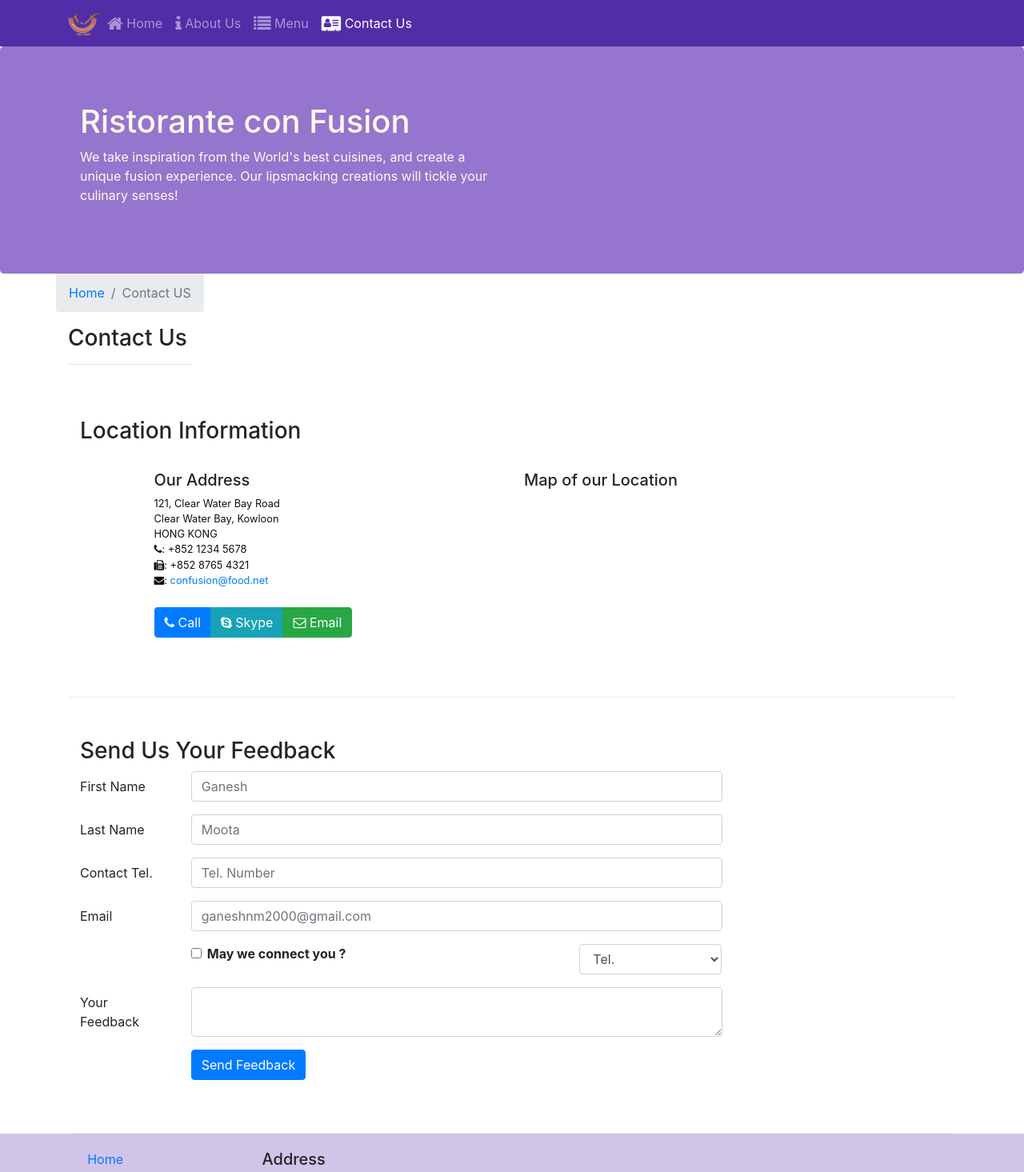
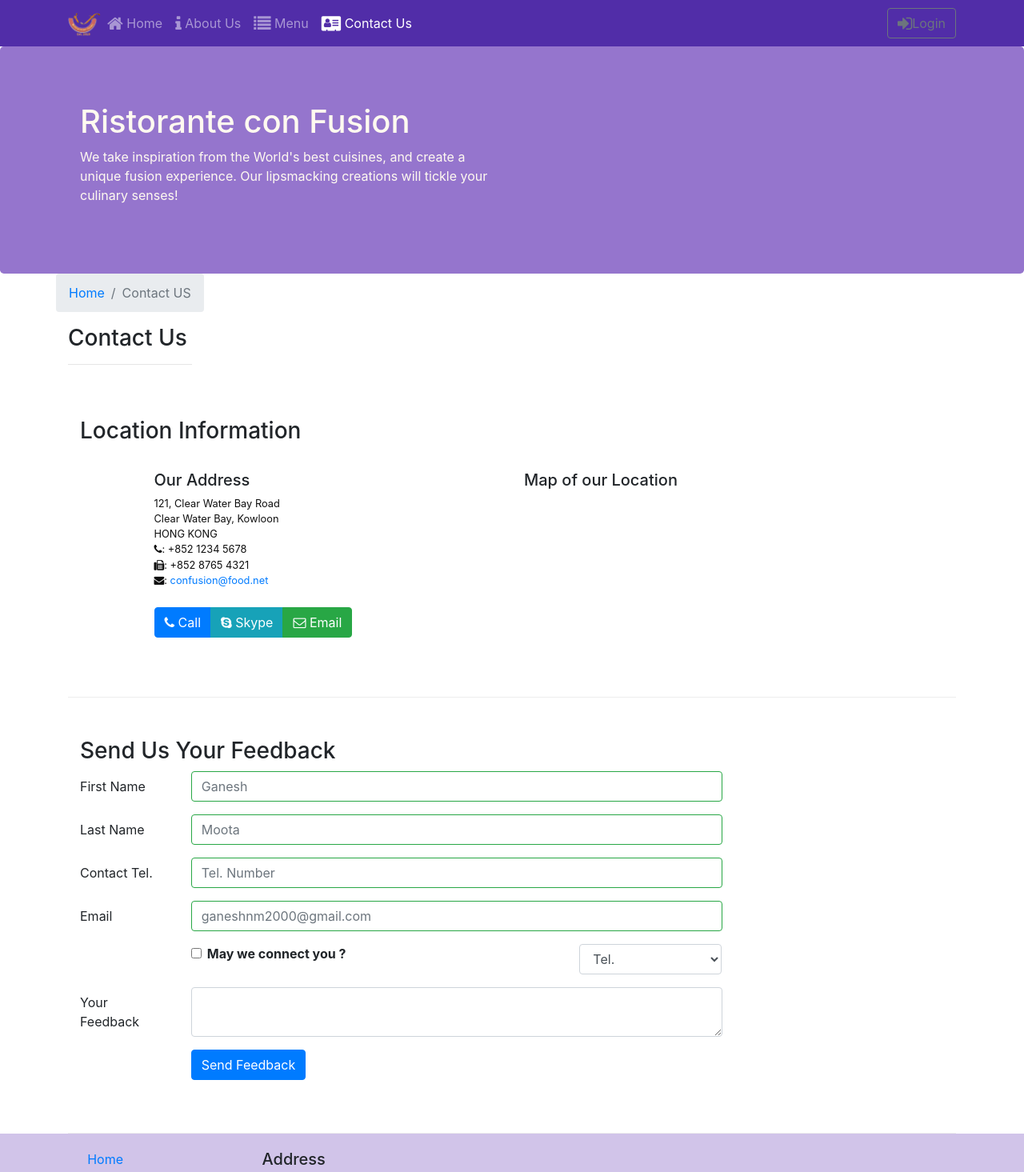
Before and after one commit to ganesh-moota/Restaurant_website_using_ReactJs, a React (Create React App) app: page /contactus in a window 1280 px wide. Shown: the top 1465 px of the page at 80% size. Built offline with nearby package versions, Linux system fonts and the light colour scheme.

Commit message:
Uncontrolled Forms

```diff
--- a/src/components/contactComponent.js
+++ b/src/components/contactComponent.js
@@ -1,42 +1,86 @@
 import React, { Component } from 'react';
-import { Breadcrumb, BreadcrumbItem,Form, FormGroup, Label, Col, Input ,Button} from 'reactstrap';
+import { Breadcrumb, BreadcrumbItem, Form, FormGroup, Label, Col, Input, Button, FormFeedback } from 'reactstrap';
 import { Link } from 'react-router-dom';
 
 class Contact extends Component {
 
-    constructor(props){
+    constructor(props) {
         super(props);
 
         this.state = {
-            firstname:"",
-            lastname:"",
-            telnum:"",
-            email:"",
-            agree:false,
-            contactType:"Tel.",
-            message:""
+            firstname: "",
+            lastname: "",
+            telnum: "",
+            email: "",
+            agree: false,
+            contactType: "Tel.",
+            message: "",
+
+            touched: {
+                firstname: false,
+                lastname: false,
+                telnum: false,
+                email: false,
+            }
         }
+
+        this.handleBlur = this.handleBlur.bind(this);
     }
 
     handleInputChange = (event) => {
         const target = event.target;
-        const value = target.type === "checkbox"? target.checked : target.value;
+        const value = target.type === "checkbox" ? target.checked : target.value;
         const name = target.name;
 
         this.setState({
-            [name]:value,
+            [name]: value,
         });
-
     }
 
     handleSubmit = (event) => {
-        console.log("Current state is : "+JSON.stringify(this.state));
-        alert("Current state is : "+JSON.stringify(this.state));
+        console.log("Current state is : " + JSON.stringify(this.state));
+        alert("Current state is : " + JSON.stringify(this.state));
         event.preventDefault();
     }
 
-    render(){
-        return(
+    handleBlur = (field) => (evt) => {
+        this.setState({
+            touched: { ...this.state.touched, [field]: true }
+        });
+    }
+
+    validate(firstname, lastname, telnum, email) {
+        const errors = {
+            firstname: "",
+            lastname: "",
+            telnum: "",
+            email: "",
+        }
+
+        if (this.state.touched.firstname && this.state.firstname.length < 3)
+            errors.firstname = "First name should have >= 3 characters";
+        else if (this.state.touched.firstname && this.state.firstname.length > 10)
+            errors.firstname = "First name should have <= 10 characters";
+
+        if (this.state.touched.lastname && this.state.lastname.length < 3)
+            errors.lastname = "Last name should have >= 3 characters";
+        else if (this.state.touched.lastname && this.state.lastname.length > 10)
+            errors.lastname = "Last name should have <= 10 characters";
+
+        const reg = /^\d+$/;
+        if (this.state.touched.telnum && !reg.test(this.state.telnum))
+            errors.telnum = "Tel. Number must contain only digits."
+
+        if (this.state.touched.email && this.state.email.split('').filter(x => x === '@').length !== 1)
+            errors.email = "Email should contain a @";
+
+        return errors;
+    }
+
+    render() {
+        const errors = this.validate(this.state.firstname, this.state.lastname, this.state.telnum, this.state.email);
+
+        return (
             <div className="container">
                 <div className="row">
                     <div>
@@ -47,24 +91,24 @@
                             <BreadcrumbItem active>Contact US</BreadcrumbItem>
                         </Breadcrumb>
                         <div className="col-12">
-                            <h3>Contact Us</h3><hr/>
+                            <h3>Contact Us</h3><hr />
                         </div>
                     </div>
                 </div>
                 <div className="row row-content">
                     <div className="col-12">
-                    <h3>Location Information</h3>
+                        <h3>Location Information</h3>
                     </div>
                     <div className="col-12 col-sm-4 offset-sm-1">
-                            <h5>Our Address</h5>
-                            <address>
+                        <h5>Our Address</h5>
+                        <address>
                             121, Clear Water Bay Road<br />
                             Clear Water Bay, Kowloon<br />
                             HONG KONG<br />
                             <i className="fa fa-phone"></i>: +852 1234 5678<br />
                             <i className="fa fa-fax"></i>: +852 8765 4321<br />
                             <i className="fa fa-envelope"></i>: <a href="mailto:confusion@food.net">confusion@food.net</a>
-                            </address>
+                        </address>
                     </div>
                     <div className="col-12 col-sm-6 offset-sm-1">
                         <h5>Map of our Location</h5>
@@ -84,37 +128,41 @@
                             <FormGroup row>
                                 <Label htmlFor="firstname" md={2}>First Name</Label>
                                 <Col md={10}>
-                                    <Input type="text" id="firstname" name="firstname" placeholder="Ganesh" value={this.state.firstname} onChange={this.handleInputChange}></Input>
+                                    <Input type="text" id="firstname" name="firstname" placeholder="Ganesh" value={this.state.firstname} valid={errors.firstname===''} invalid={errors.firstname !== ''} onChange={this.handleInputChange} onBlur={this.handleBlur('firstname')}></Input>
+                                    <FormFeedback>{errors.firstname}</FormFeedback>
                                 </Col>
                             </FormGroup>
                             <FormGroup row>
                                 <Label htmlFor="lastname" md={2}>Last Name</Label>
                                 <Col md={10}>
-                                    <Input type="text" id="lastname" name="lastname" placeholder="Moota" value={this.state.lastname} onChange={this.handleInputChange}></Input>
+                                    <Input type="text" id="lastname" name="lastname" placeholder="Moota" value={this.state.lastname} valid={errors.lastname===''} invalid={errors.lastname !== ''} onChange={this.handleInputChange} onBlur={this.handleBlur('lastname')}></Input>
+                                    <FormFeedback>{errors.lastname}</FormFeedback>
                                 </Col>
                             </FormGroup>
                             <FormGroup row>
                                 <Label htmlFor="telnum" md={2}>Contact Tel.</Label>
                                 <Col md={10}>
-                                    <Input type="tel" id="telnum" name="telnum" placeholder="Tel. Number" value={this.state.telnum} onChange={this.handleInputChange}></Input>
+                                    <Input type="tel" id="telnum" name="telnum" placeholder="Tel. Number" value={this.state.telnum} valid={errors.telnum===''} invalid={errors.telnum !== ''} onChange={this.handleInputChange} onBlur={this.handleBlur('telnum')}></Input>
+                                    <FormFeedback>{errors.telnum}</FormFeedback>
                                 </Col>
                             </FormGroup>
                             <FormGroup row>
                                 <Label htmlFor="email" md={2}>Email</Label>
                                 <Col md={10}>
-                                    <Input type="email" id="email" name="email" placeholder="ganeshnm2000@gmail.com" value={this.state.email} onChange={this.handleInputChange}></Input>
+                                    <Input type="email" id="email" name="email" placeholder="ganeshnm2000@gmail.com" value={this.state.email} valid={errors.email===''} invalid={errors.email !== ''} onChange={this.handleInputChange} onBlur={this.handleBlur('emails')}></Input>
+                                    <FormFeedback>{errors.email}</FormFeedback>
                                 </Col>
                             </FormGroup>
                             <FormGroup row>
-                                <Col md={{size:6,offset:2}}>
+                                <Col md={{ size: 6, offset: 2 }}>
                                     <FormGroup check>
                                         <Label check>
-                                            <Input type="checkbox" name="agree" checked={this.state.agree} onChange={this.handleInputChange}/>
+                                            <Input type="checkbox" name="agree" checked={this.state.agree} onChange={this.handleInputChange} />
                                             <strong>May we connect you ?</strong>
                                         </Label>
                                     </FormGroup>
                                 </Col>
-                                <Col md={{size:3,offset:1}}>
+                                <Col md={{ size: 3, offset: 1 }}>
                                     <Input type="select" name="contactType" value={this.state.contactType} onChange={this.handleInputChange}>
                                         <option>Tel.</option>
                                         <option>Email</option>
@@ -128,7 +176,7 @@
                                 </Col>
                             </FormGroup>
                             <FormGroup row>
-                                <Col md={{size:10,offset:2}}>
+                                <Col md={{ size: 10, offset: 2 }}>
                                     <Button type="submit" color="primary">Send Feedback</Button>
                                 </Col>
                             </FormGroup>
--- a/src/components/headerComponent.js
+++ b/src/components/headerComponent.js
@@ -1,5 +1,5 @@
 import React,{Component} from 'react';
-import { Navbar, NavbarBrand,Nav, NavItem,Jumbotron, Collapse, NavbarToggler } from 'reactstrap';
+import { Navbar, NavbarBrand,Nav, NavItem,Jumbotron, Collapse, NavbarToggler, Modal, ModalHeader, ModalBody, Button,Form, FormGroup, Label, Input } from 'reactstrap';
 import {NavLink} from 'react-router-dom';
 
 class Header extends Component{
@@ -8,13 +8,27 @@
         super(props);
 
         this.state = {
-            isNavOpen:false
+            isNavOpen:false,
+            isModalOpen:false,
         }
+    }
+
+    handleLogin = (event) => {
+        this.toggleModal();
+
+        alert("Username : "+this.username.value+", Password : "+this.password.value+", Remember : "+this.remember.value);
+        event.preventDefault();
     }
 
     toggleNav = () => {
         this.setState({
             isNavOpen:!this.state.isNavOpen,
+        });
+    }
+
+    toggleModal = () => {
+        this.setState({
+            isModalOpen:!this.state.isModalOpen,
         });
     }
 
@@ -50,6 +64,11 @@
                                 </NavLink>
                             </NavItem>
                         </Nav>
+                        <Nav className="ml-auto" navbar>
+                            <NavItem>
+                                <Button outline onClick={this.toggleModal}><span className="fa fa-sign-in fa-lg"></span>Login</Button>
+                            </NavItem>
+                        </Nav>
                     </Collapse>
                 </div>
             </Navbar>
@@ -63,6 +82,27 @@
                     </div>
                 </div>
             </Jumbotron>
+            <Modal isOpen={this.state.isModalOpen} toggle={this.toggleModal}>
+                <ModalHeader toggle={this.toggleModal}>Login</ModalHeader>
+                <ModalBody>
+                    <Form onSubmit={this.handleLogin}>
+                        <FormGroup>
+                            <Label htmlFor="username">Username</Label>
+                            <Input type="text" id="username" name="username" innerRef={(input)=>this.username=input}></Input>
+                        </FormGroup>
+                        <FormGroup>
+                            <Label htmlFor="password">Password</Label>
+                            <Input type="password" id="password" name="password" innerRef={(input)=>this.password=input}></Input>
+                        </FormGroup>
+                        <FormGroup check>
+                            <Label check>
+                                <Input type="checkbox" name="remember" innerRef={(input)=>this.remember=input}/>Remember me
+                            </Label>
+                        </FormGroup>
+                        <Button type="submit" color="primary" value="submit" onClick={this.handleLogin}>Login</Button>
+                    </Form>
+                </ModalBody>
+            </Modal>
             </>
         );
     }
```
